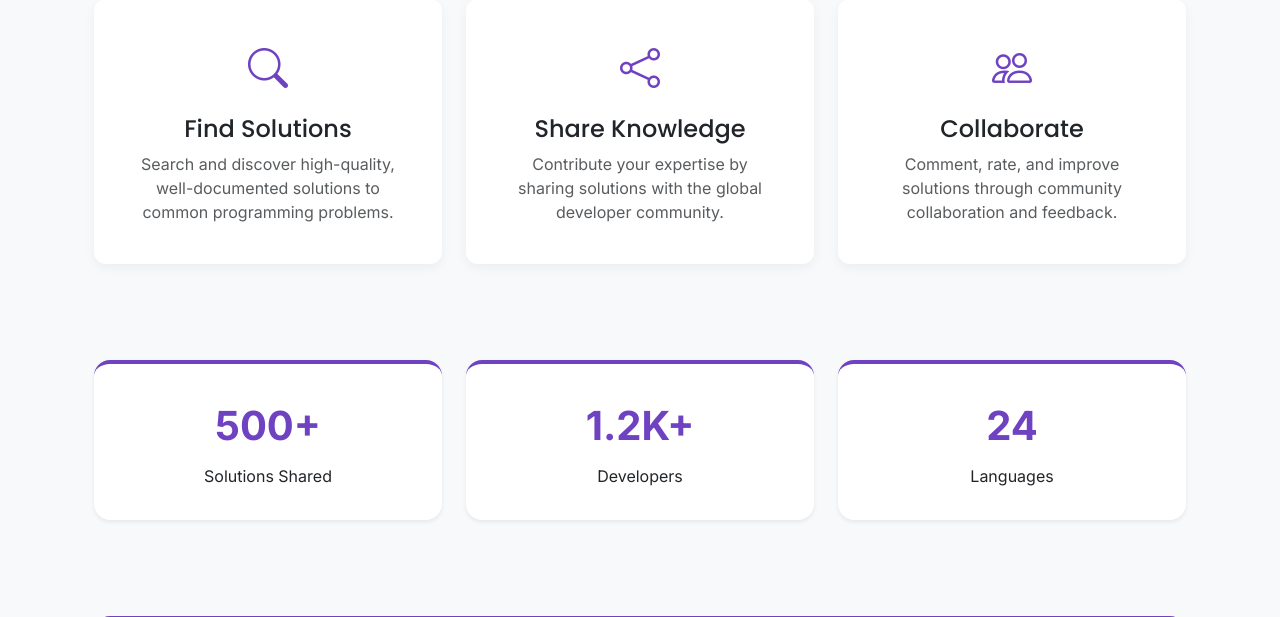
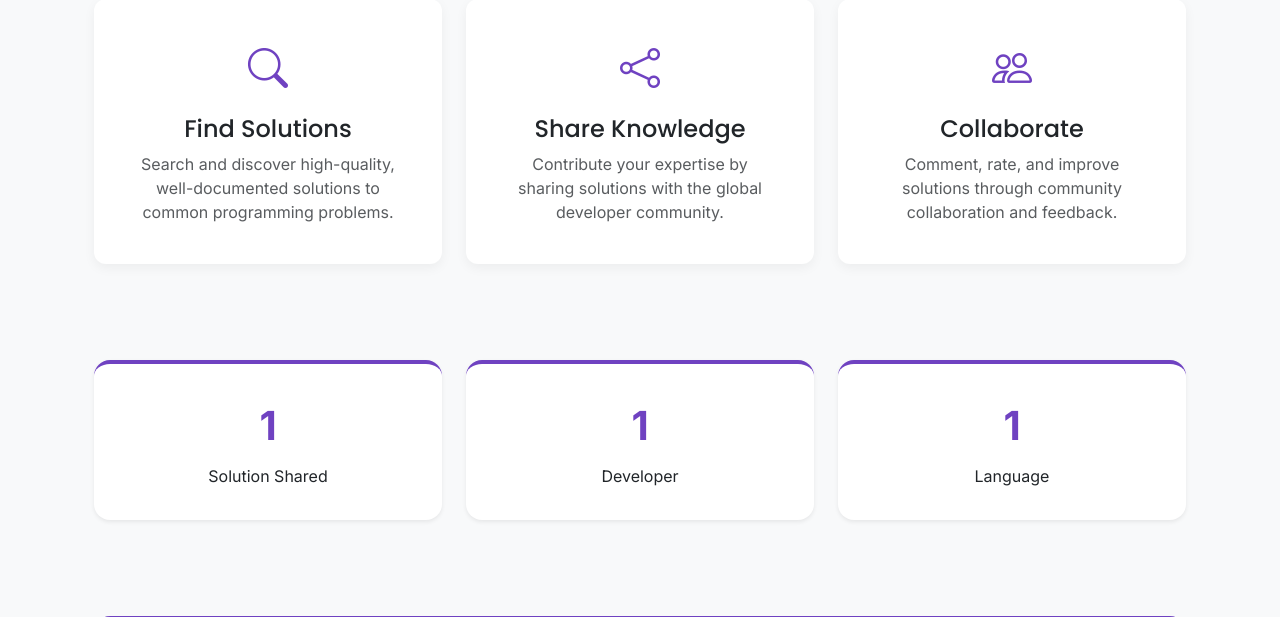
Before and after one commit to ByteMeDirk/Solutionist, a Django app: page / in a window 1280 px wide. Shown: the part 776-1393 px from the top of the page. Run offline with Django 4.2, Linux system fonts and the light colour scheme; tables that the repository leaves empty hold one stand-in row (values such as "Sample post"); parts of the project's set-up code (start-up, migrations or seed data) failed here and were passed over; some libraries are stand-ins or nearby versions.

Commit message:
Refactor solution form to improve tag handling and version tracking; update home page to display live statistics

```diff
--- a/core/views.py
+++ b/core/views.py
@@ -1,16 +1,28 @@
 from django.shortcuts import render
+from django.contrib.auth import get_user_model
+from django.db.models import Count
 from solutions.models import Solution
 
 
 def home(request):
     """
-    View function for the home page.
+    View function for the home page with live statistics.
     """
     # Get recent published solutions
     recent_solutions = Solution.objects.filter(is_published=True).order_by('-created_at')[:5]
 
+    # Calculate statistics
+    solution_count = Solution.objects.filter(is_published=True).count()
+    user_count = get_user_model().objects.filter(is_active=True).count()
+    language_count = Solution.objects.filter(is_published=True).values('tags__name').distinct().count()
+
     context = {
         'recent_solutions': recent_solutions,
+        'stats': {
+            'solution_count': solution_count,
+            'user_count': user_count,
+            'language_count': language_count,
+        }
     }
 
     return render(request, "home.html", context)
--- a/templates/home.html
+++ b/templates/home.html
@@ -168,20 +168,20 @@
         <div class="row g-4">
             <div class="col-md-4">
                 <div class="stats-card shadow-sm">
-                    <div class="stats-number">500+</div>
-                    <div class="stats-label">Solutions Shared</div>
+                    <div class="stats-number">{{ stats.solution_count }}</div>
+                    <div class="stats-label">{% if stats.solution_count == 1 %}Solution{% else %}Solutions{% endif %} Shared</div>
                 </div>
             </div>
             <div class="col-md-4">
                 <div class="stats-card shadow-sm">
-                    <div class="stats-number">1.2K+</div>
-                    <div class="stats-label">Developers</div>
+                    <div class="stats-number">{{ stats.user_count }}</div>
+                    <div class="stats-label">{% if stats.user_count == 1 %}Developer{% else %}Developers{% endif %}</div>
                 </div>
             </div>
             <div class="col-md-4">
                 <div class="stats-card shadow-sm">
-                    <div class="stats-number">24</div>
-                    <div class="stats-label">Languages</div>
+                    <div class="stats-number">{{ stats.language_count }}</div>
+                    <div class="stats-label">{% if stats.language_count == 1 %}Language{% else %}Languages{% endif %}</div>
                 </div>
             </div>
         </div>
```
Also changed, not shown: solutions/forms.py (+20 -34 lines), tags/models.py (+19 -0 lines).
